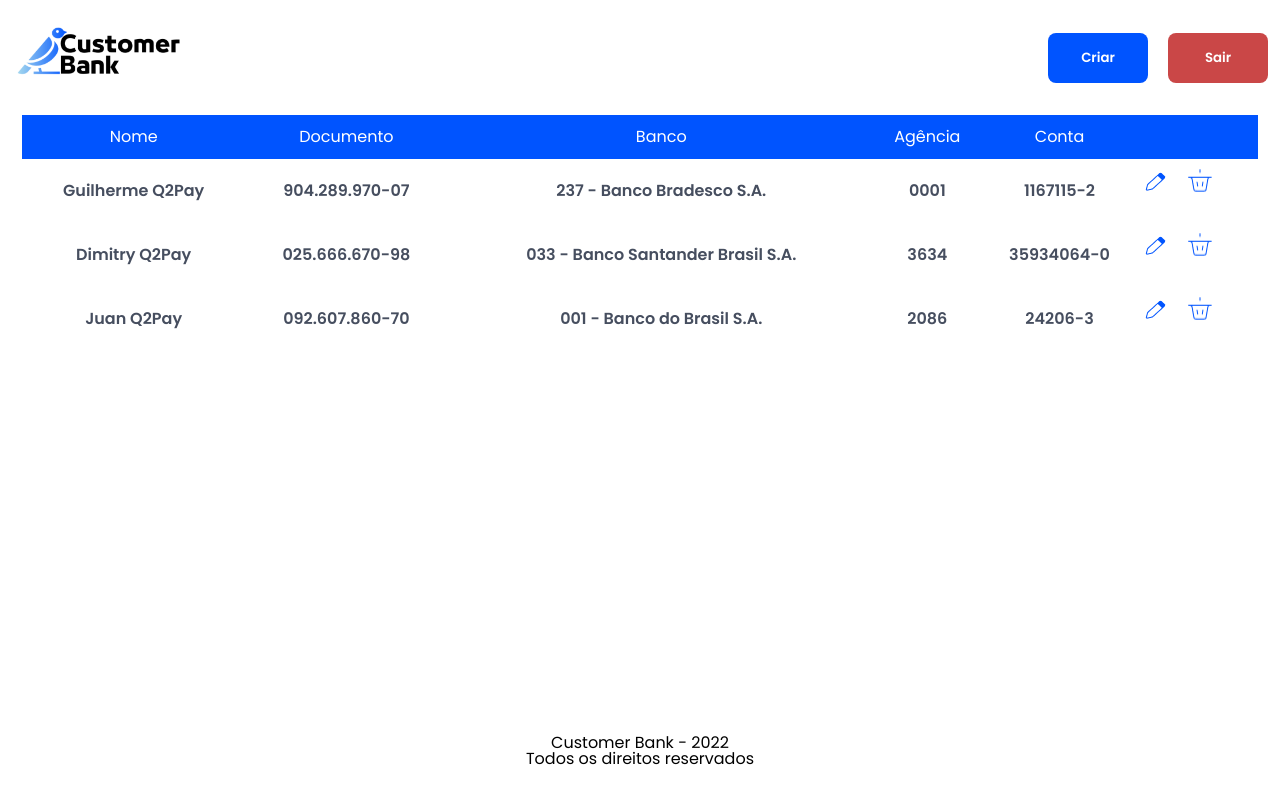
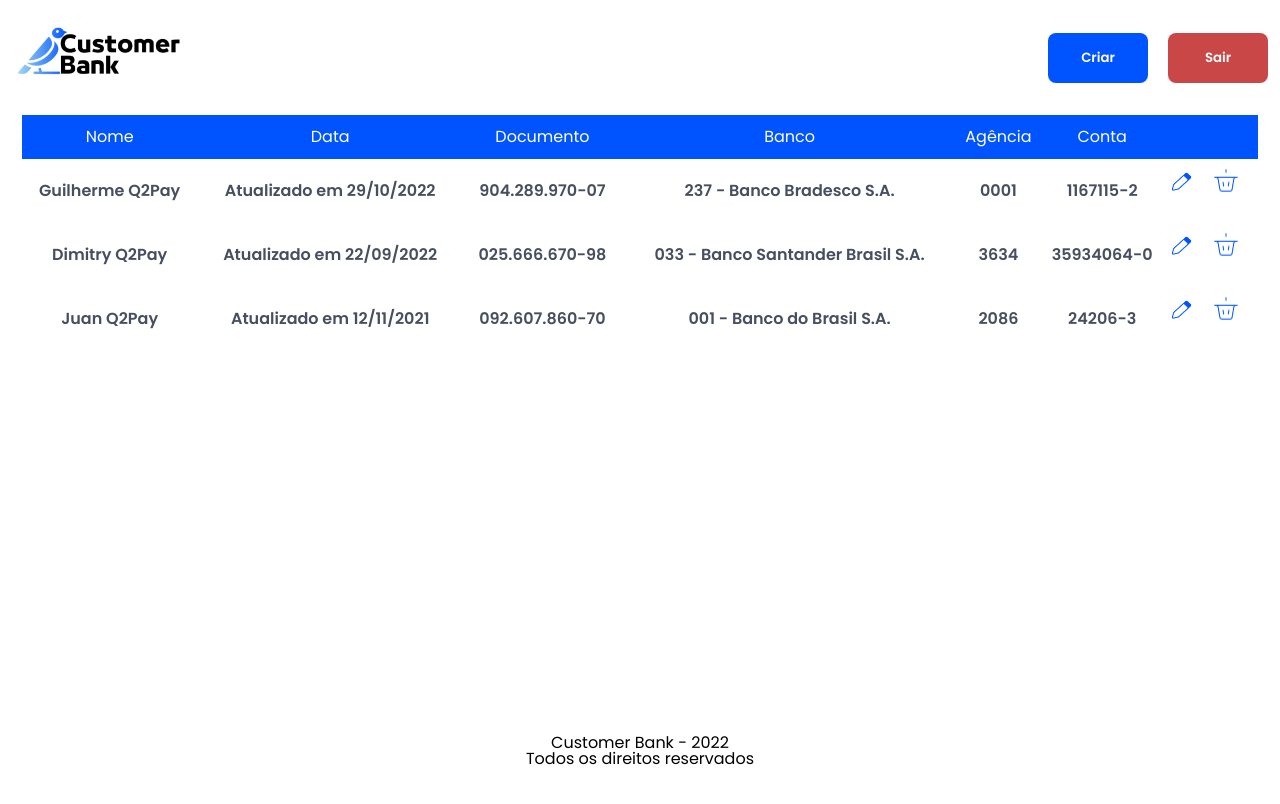
Before and after one commit to AnaMickaelly/customerbank, a Next.js app: page /dashboard in a window 1280 px wide. Shown: the top 804 px of the page. Built offline with nearby package versions, Linux system fonts and the light colour scheme; data requests are answered from the project's data file.

Commit message:
chore: add date at table

```diff
--- a/src/components/Table/index.tsx
+++ b/src/components/Table/index.tsx
@@ -7,6 +7,7 @@ const Table = ({ data }: UsersProps) => {
       <thead>
         <tr>
           <th>Nome</th>
+          <th>Data</th>
           <th>Documento</th>
           <th>Banco</th>
           <th>Agência</th>
@@ -19,6 +20,7 @@ const Table = ({ data }: UsersProps) => {
         {data?.map((user) => (
           <tr key={user?.id}>
             <td>{user?.name}</td>
+            <td>{user?.date}</td>
             <td>{user?.document}</td>
             <td>{user?.bank?.bankName}</td>
             <td>{user?.bank?.agency}</td>
--- a/src/data/db.json
+++ b/src/data/db.json
@@ -3,6 +3,7 @@
     {
       "id": 1,
       "name": "Guilherme Q2Pay",
+      "date": "Atualizado em 29/10/2022",
       "document": "904.289.970-07",
       "bank": {
         "bankName": "237 - Banco Bradesco S.A.",
@@ -14,6 +15,7 @@
     {
       "id": 2,
       "name": "Dimitry Q2Pay",
+      "date": "Atualizado em 22/09/2022",
       "document": "025.666.670-98",
       "bank": {
         "bankName": "033 - Banco Santander Brasil S.A.",
@@ -25,6 +27,7 @@
     {
       "id": 3,
       "name": "Juan Q2Pay",
+      "date": "Atualizado em 12/11/2021",
       "document": "092.607.860-70",
       "bank": {
         "bankName": "001 - Banco do Brasil S.A.",
--- a/src/services/users/types.ts
+++ b/src/services/users/types.ts
@@ -6,6 +6,7 @@ export type UsersProps = {
       agency: string;
       account: string;
     };
+    date: string;
     document: string;
     id: number;
     name: string;
```
